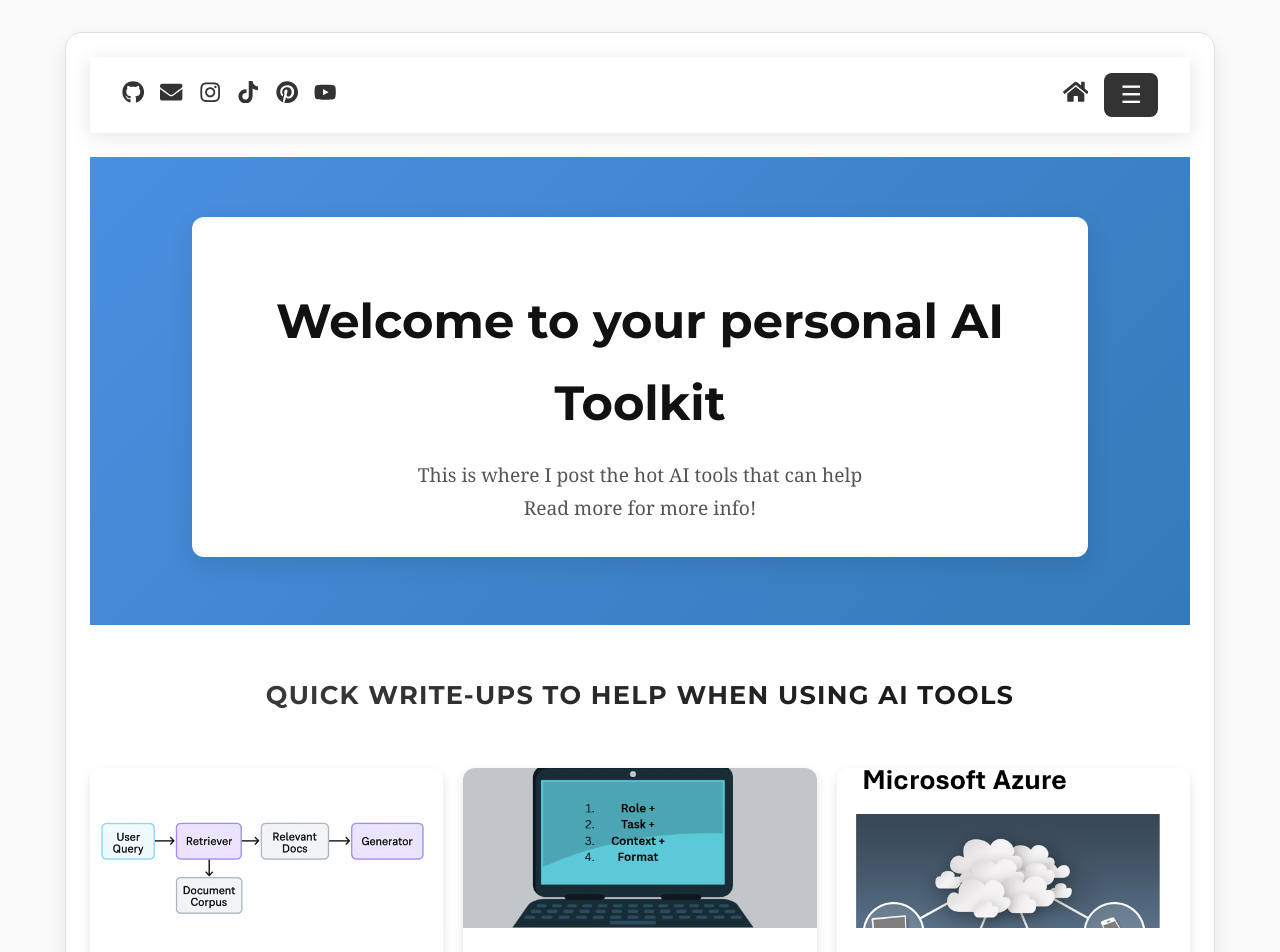
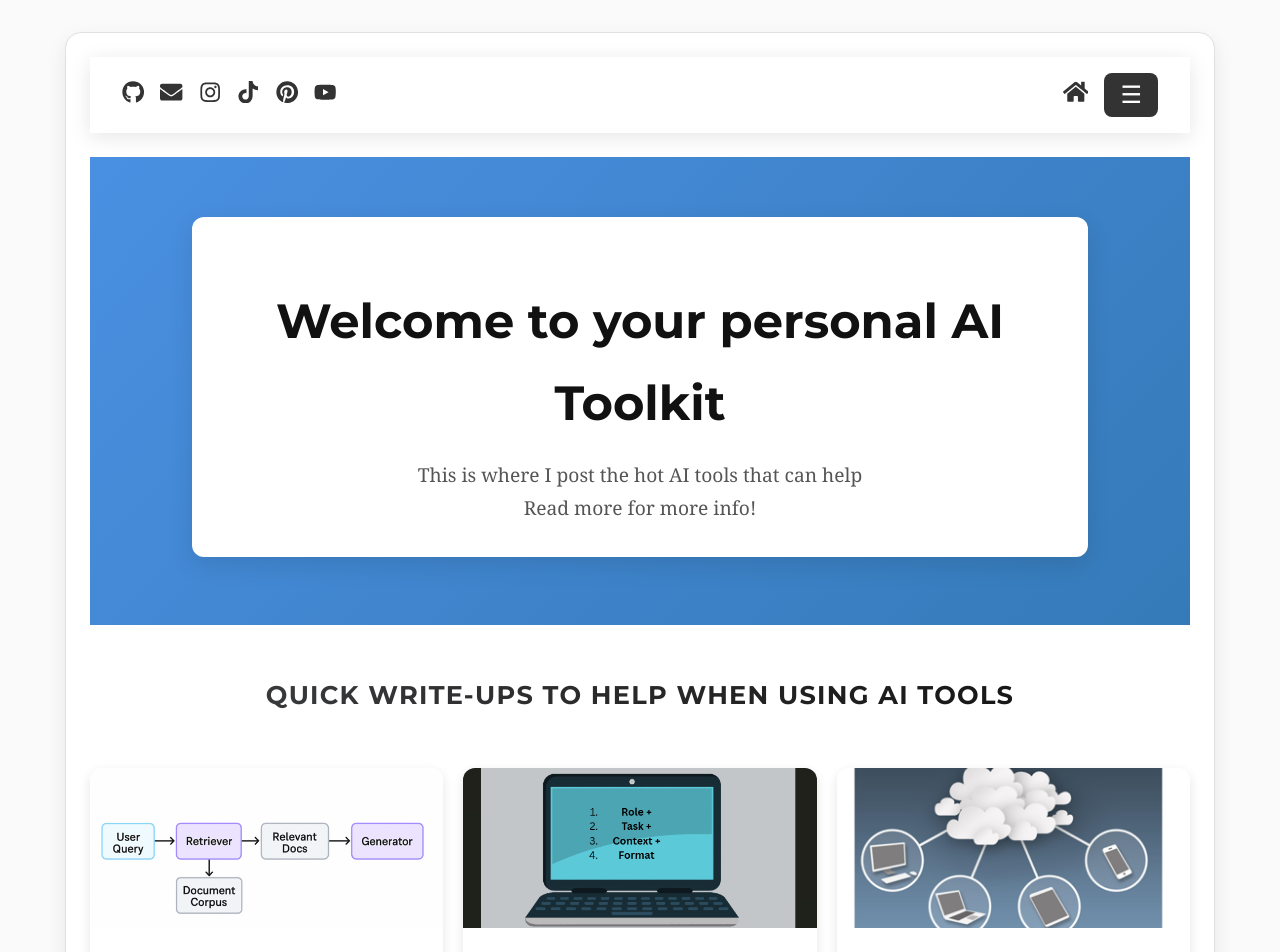
Before and after one commit to alexisbernt/Portfolio, a React (Create React App) app in the folder lexi-portfolio/: page /ai in a window 1280 px wide. Shown: the top 952 px of the page. Built offline with nearby package versions, Linux system fonts and the light colour scheme.

Commit message:
tid-bit adds

```diff
--- a/lexi-portfolio/src/pages/AI.js
+++ b/lexi-portfolio/src/pages/AI.js
@@ -9,7 +9,7 @@ function AI() {
   const blogPosts = [
     { title: "Retrieval Augmented Generation", desc: "RAG is a technique used in AI systems, particularly LLMs, to improve accuracy of AI generated responses.", link: "/post1", img: "rag.png" },
     { title: "The Formula For AI", desc: "AI is being incorporated into workflow more regularly. So, how do you get the best output from AI? Check out the formula here.", link: "/post2", img: "ai-formula.png" },
-    { title: "Microsoft's AI Tools", desc: "The Artificial Intelligence Tools Microsoft maintains.", link: "/post6", img: "azure-cover.png" }
+    { title: "Microsoft's AI Tools", desc: "The Artificial Intelligence Tools Microsoft maintains.", link: "/post6", img: "azure-cover2.png" }
   ];
 
   // Reuse card styles
--- a/lexi-portfolio/src/pages/Posts/LearningPost2.js
+++ b/lexi-portfolio/src/pages/Posts/LearningPost2.js
@@ -1,4 +1,5 @@
 import "../../css/Post1.css";
+import Footer from "../../Footer";
 
 function Post2() {
   return (
@@ -41,6 +42,7 @@ function Post2() {
             answer. Use the following formula: Role + Task + Context + Format
         </p>
         </div>
+        <Footer/>
     </div>
 
   );
```
Also changed, not shown: lexi-portfolio/public/ai-formula.png, lexi-portfolio/public/azure-cover2.png (added).
